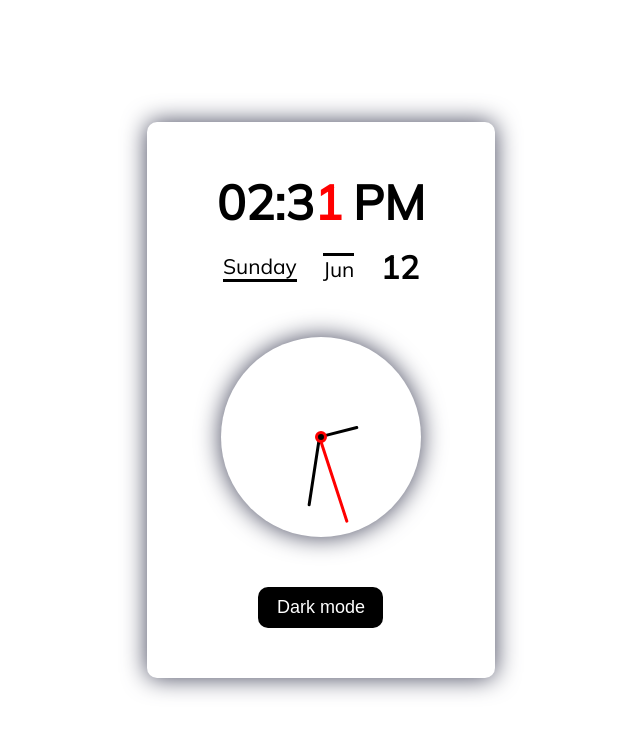
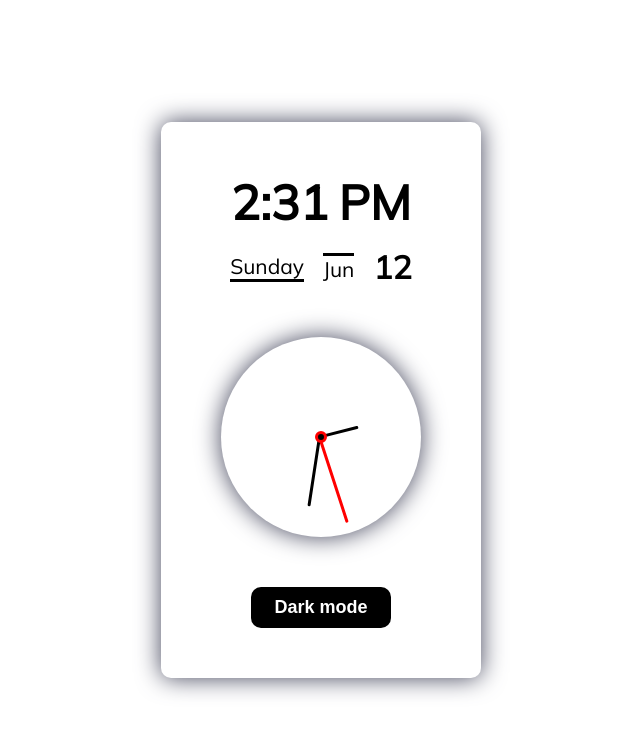
Before and after one commit to Celkowy/theme-clock, a React (Create React App) app: page / in a window 1280 px wide. Shown: the top 734 px of the page, without its empty margins (319-959 px from the left). Built offline with nearby package versions, Linux system fonts and the light colour scheme.

Commit message:
12h time convention

```diff
--- a/src/App.js
+++ b/src/App.js
@@ -31,7 +31,7 @@ function App() {
   }, [])
 
   const time =
-    (new Date().getHours() === 12 ? 12 : `${(new Date().getHours() % 12).toString().padStart(2, '0')}`) +
+    (new Date().getHours() === 0 ? 12 : `${new Date().getHours() % 12}`) +
     `:${new Date().getMinutes().toString().padStart(2, '0')}` +
     (new Date().getHours() > 12 ? ' PM' : ' AM')
   const day = weekDay[new Date().getDay()]
--- a/src/Components/SwitchButton.js
+++ b/src/Components/SwitchButton.js
@@ -2,7 +2,7 @@ import styled from 'styled-components'
 
 const SwitchButton = styled.button`
   padding: 10px 15px;
-  width: 125px;
+  width: 140px;
   font-size: 18px;
   margin-top: 50px;
   maring-bottom: 50px;
@@ -11,6 +11,7 @@ const SwitchButton = styled.button`
   background-color: ${props => (props.theme.mode ? 'black' : 'white')};
   cursor: pointer;
   border: none;
+  font-weight: bold;
   transition: color 0.6s cubic-bezier(0.99, 0, 0.52, 1), background-color 0.6s cubic-bezier(0.99, 0, 0.52, 1),
     transform 0.3s ease;
 
```
